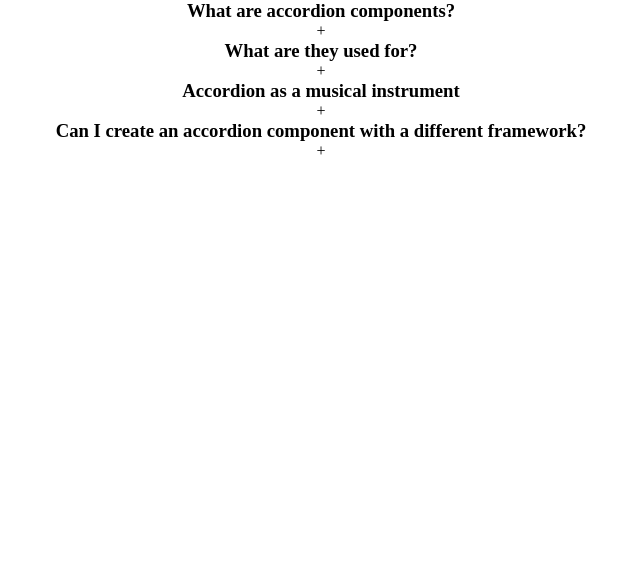
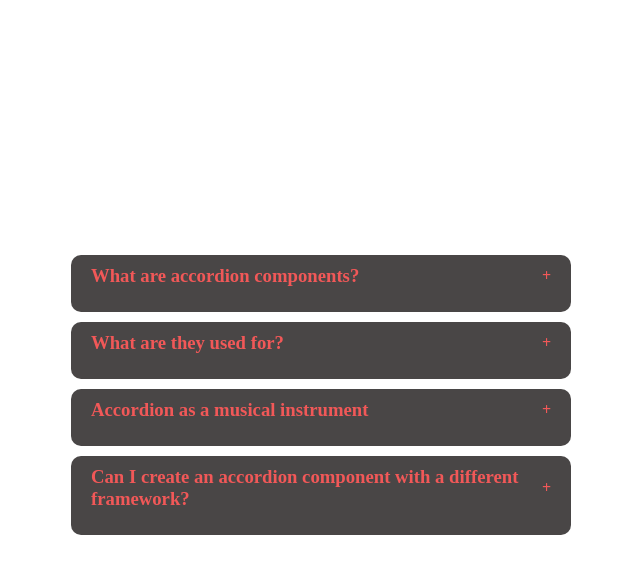
Before and after one commit to PadalaBalaSivaSaiMegiReddy/mini-projects-react, a React (Vite) app: page / in a window 1280 px wide. Shown: the top 574 px of the page, without its empty margins (319-959 px from the left). Built offline with nearby package versions, Linux system fonts and the light colour scheme.

Commit message:
Add styles for Accordian component

```diff
--- a/src/components/accordian/index.jsx
+++ b/src/components/accordian/index.jsx
@@ -1,5 +1,6 @@
 import { useState } from "react"
 import data from "./data"
+import "./styles.css"
 
 export default function Accordian() {
     const [selected,setSelected]=useState(null)
@@ -7,10 +8,9 @@ export default function Accordian() {
         setSelected(getCurrentId===selected?null:getCurrentId)
     }
 
-    console.log(selected)
 
   return (
-    <center className="wrapper">
+    <div className="wrapper">
         <div className="accordian">
             {
                 data && data.length>0?
@@ -30,6 +30,6 @@ export default function Accordian() {
 
             }
         </div>
-    </center>
+    </div>
   )
 }
--- a/src/components/accordian/styles.css
+++ b/src/components/accordian/styles.css
@@ -0,0 +1,31 @@
+.wrapper{
+    display: flex;
+    justify-content: center;
+    align-items: center;
+    height: 100vh;
+    width:100vw;
+}
+.accordian{
+    width: 500px;
+}
+
+.item{
+    background-color: rgb(73, 70, 70);
+    margin-bottom: 10px;
+    padding: 10px 20px;
+    border-radius: 10px;
+}
+.title{
+    color: rgb(241, 88, 88);
+    display: flex;
+    justify-content: space-between;
+    align-items: center;
+    cursor: pointer;
+    padding-bottom: 15px;
+    font-weight: 800;
+}
+.content{
+    color: rgb(61, 187, 61);
+    height: auto;
+
+}
```
